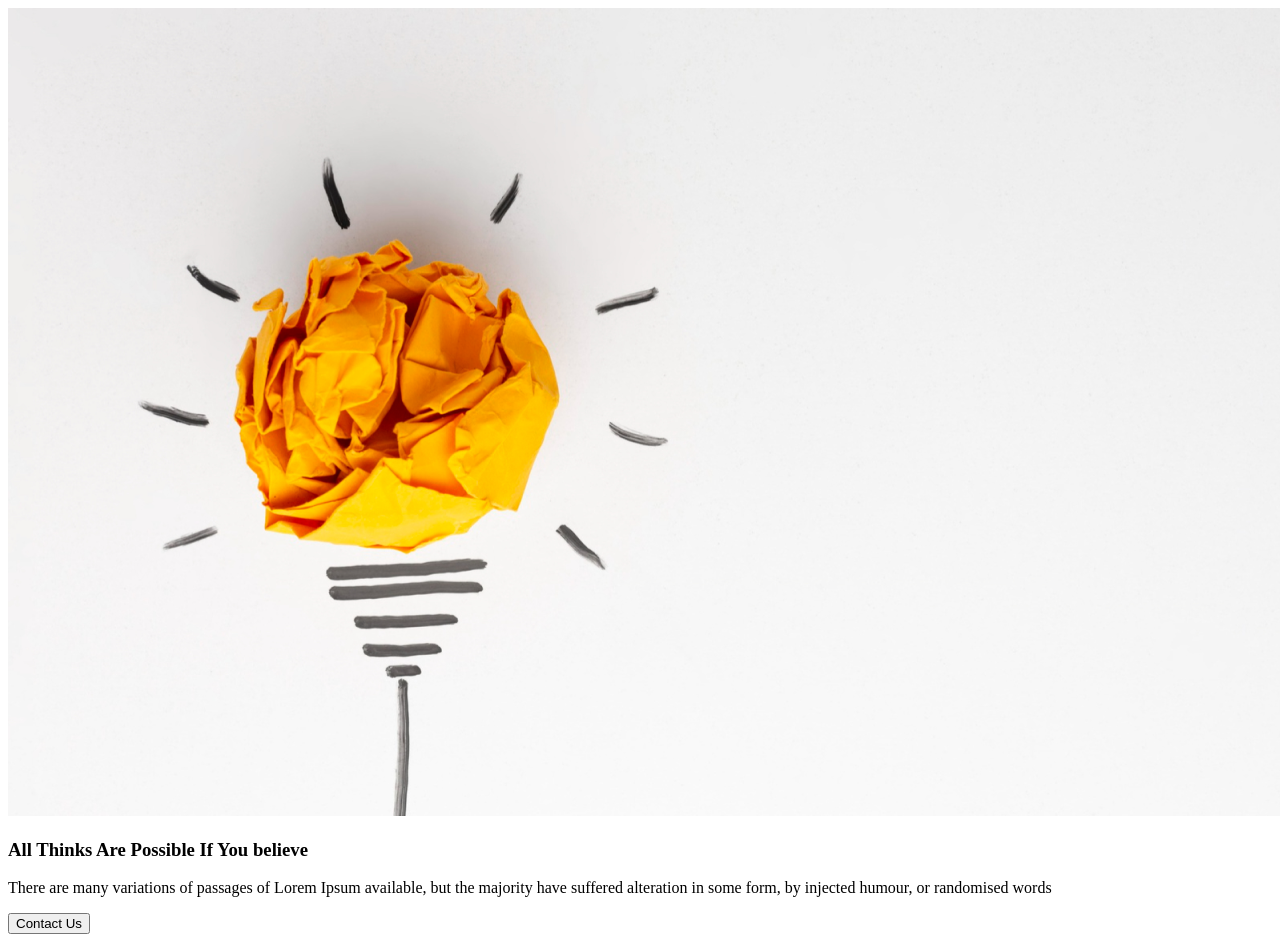
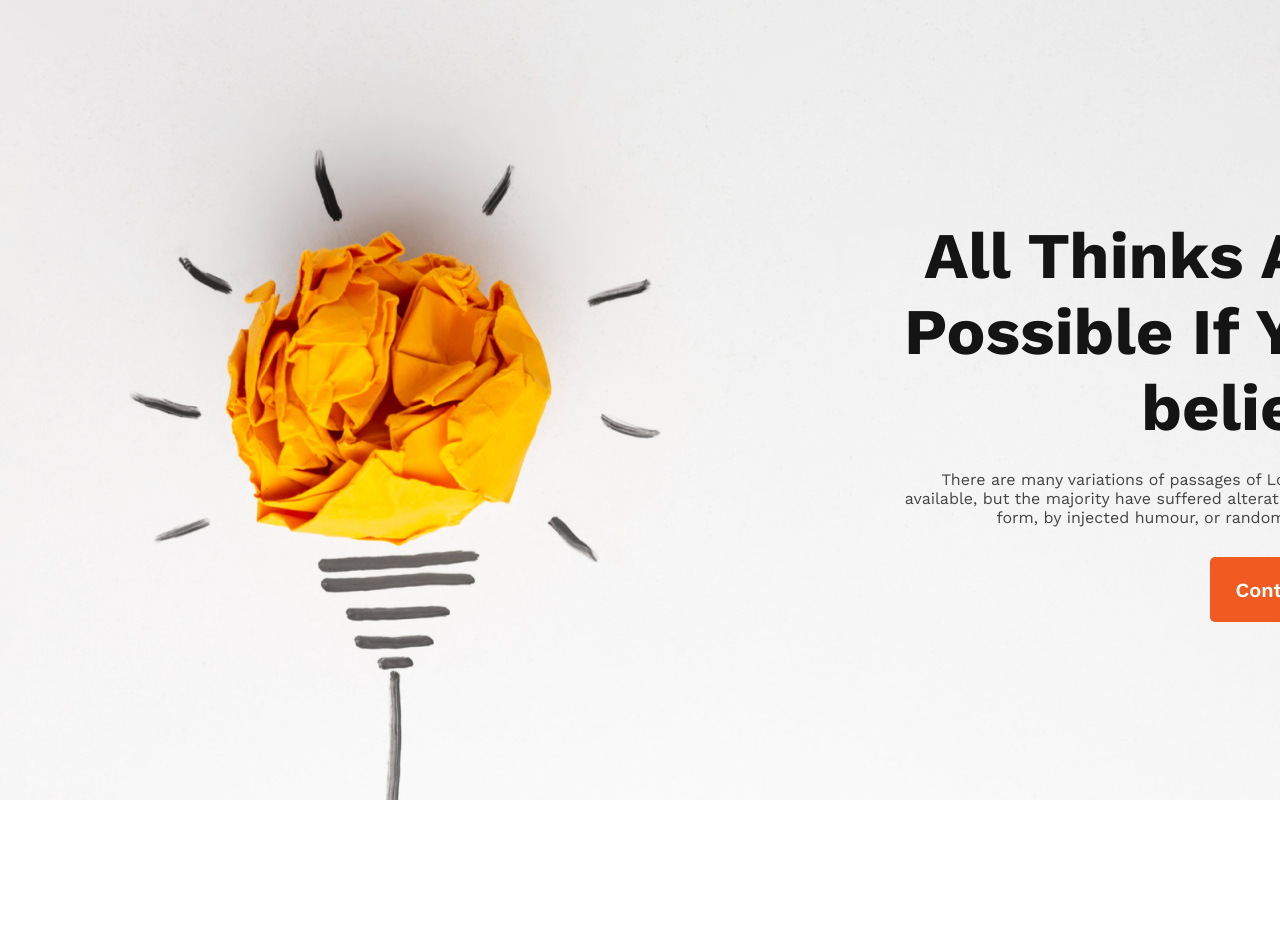
Before and after one commit to ahmadtnvir/Practice, a plain HTML site: page index.html in a window 1280 px wide. Shown: the top 942 px of the page. After the commit the page ends 800 px from the top, so only its background shows below. Drawn offline with nearby package versions, Linux system fonts and the light colour scheme.

Commit message:
Compleate header section

```diff
--- a/index.html
+++ b/index.html
@@ -3,22 +3,25 @@
   <head>
     <meta charset="UTF-8" />
     <meta name="viewport" content="width=device-width, initial-scale=1.0" />
-    <title>New Year Plan</title>
-    <link rel="stylesheet" href="styles/index.css">
+    <title>Practice Task</title>
+    <link rel="stylesheet" href="styles/index.css" />
+    <link rel="preconnect" href="https://fonts.googleapis.com" />
+    <link rel="preconnect" href="https://fonts.gstatic.com" crossorigin />
+    <link
+      href="https://fonts.googleapis.com/css2?family=Open+Sans:wght@400;700;800&family=Work+Sans:wght@400;600;700;800&display=swap"
+      rel="stylesheet"
+    />
   </head>
   <body>
     <header>
-      <div class="banner">
-        <img src="images/banner/banner1.png" alt="" />
-        <div class="header-info-container">
-          <h3 class="info-title">All Thinks Are Possible If You believe</h3>
-          <p class="info-description">
+      <div class="header">
+          <h1 class="header-title">All Thinks Are Possible If You believe</h1>
+          <p class="header-description">
             There are many variations of passages of Lorem Ipsum available, but
             the majority have suffered alteration in some form, by injected
             humour, or randomised words
           </p>
-          <button class="info-contact-btn">Contact Us</button>
-        </div>
+          <button class="contact-btn">Contact Us</button>
       </div>
     </header>
     <main></main>
--- a/styles/index.css
+++ b/styles/index.css
@@ -0,0 +1,52 @@
+* {
+  margin: 0;
+  padding: 0;
+  font-family: "Open Sans", sans-serif;
+  font-family: "Work Sans", sans-serif;
+}
+.header {
+  background-image: url("../images/banner/banner1.png");
+  background-repeat: no-repeat;
+  width: 1600px;
+  height: 800px;
+  display: flex;
+  flex-direction: column;
+  justify-content: center;
+  align-items: end;
+}
+
+.header-title {
+  width: 500px;
+  color: #151414;
+  text-align: right;
+  font-size: 65px;
+  font-weight: 700;
+  margin-top: 200px;
+  margin-right: 230px;
+  margin-bottom: 24px;
+}
+
+.header-description {
+  width: 500px;
+  color: #444343;
+  text-align: right;
+  font-size: 16px;
+  font-weight: 400px;
+  margin-top: 0;
+  margin-right: 230px;
+  margin-bottom: 30px;
+}
+
+.contact-btn {
+  width: 160px;
+  height: 65px;
+  border: 0;
+  border-radius: 5px;
+  background: #f15b22;
+  margin-top: 0;
+  margin-right: 230px;
+  margin-bottom: 160px;
+  color: #fff;
+  font-size: 20px;
+  font-weight: 600;
+}
```
